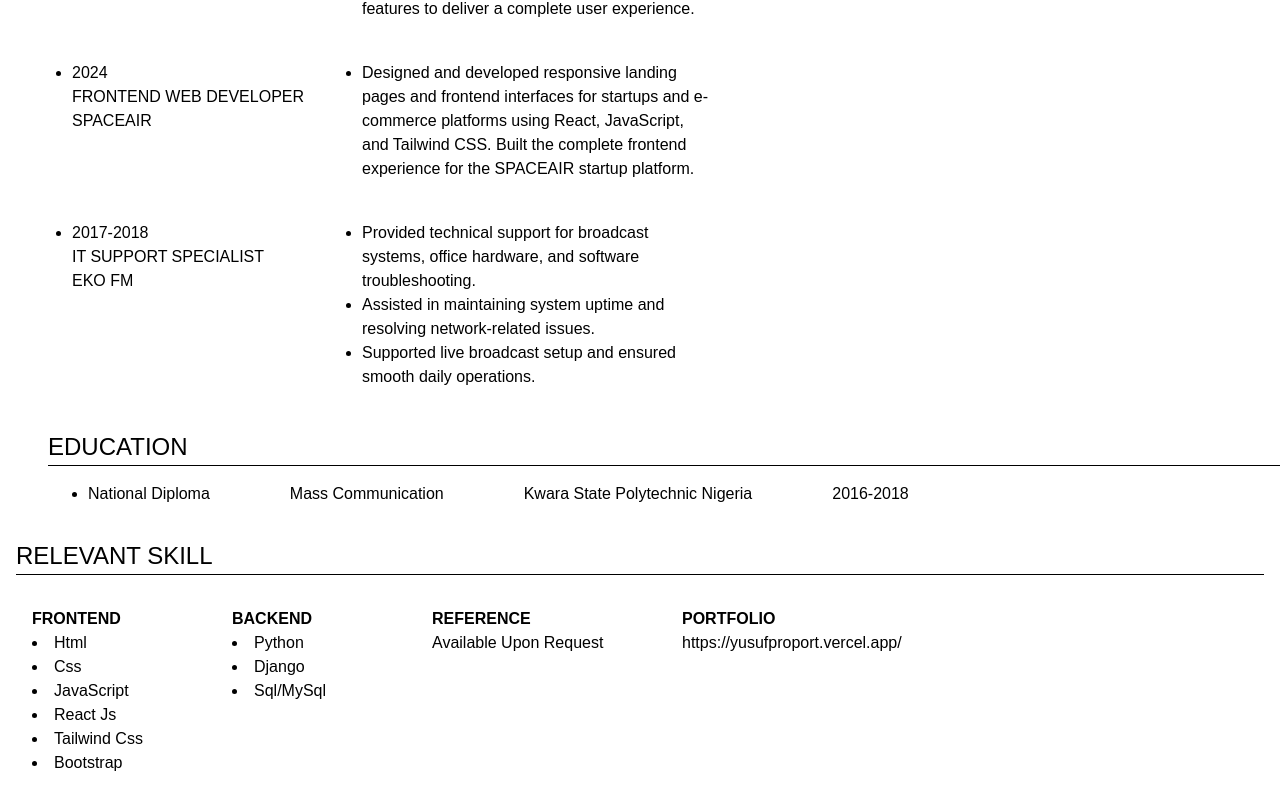
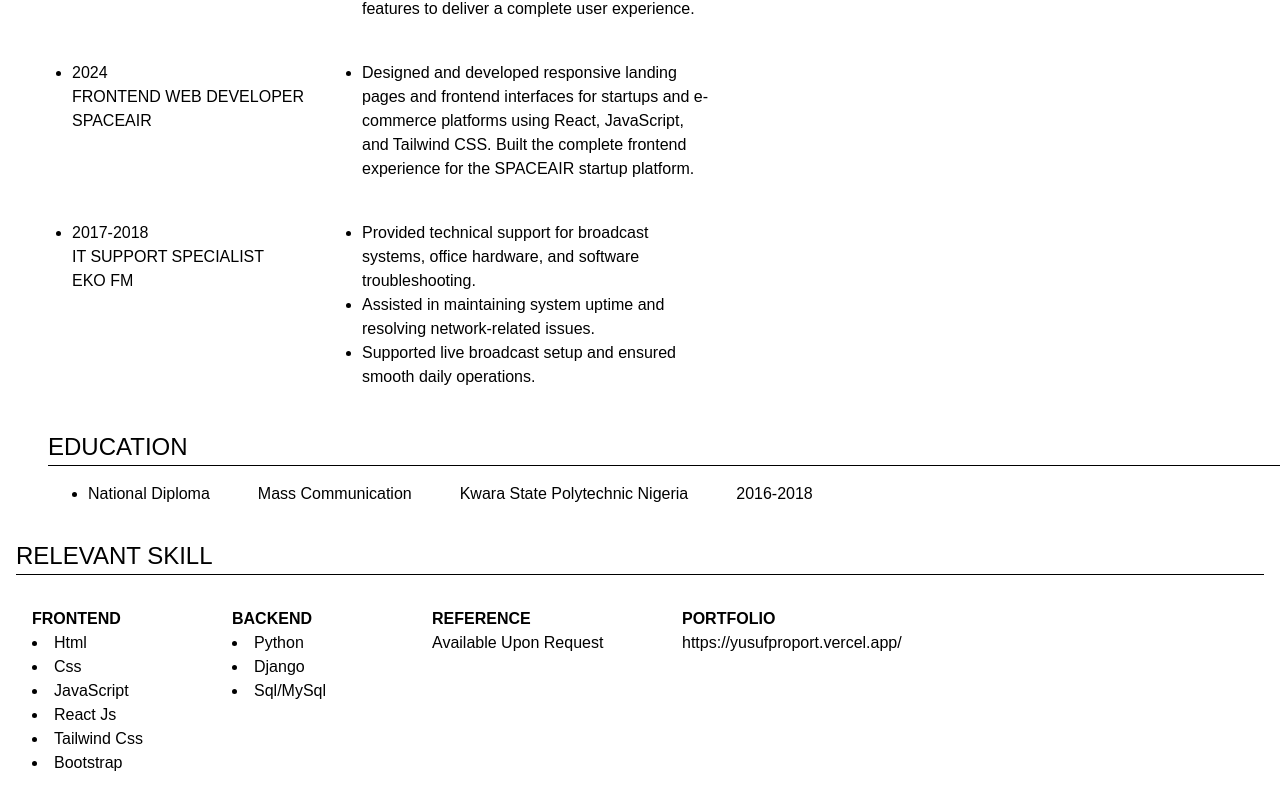
Before and after one commit to Hyfem/ayind-yusuf-resume, a React (Vite) app: page / in a window 1280 px wide. Shown: the part 918-1725 px from the top of the page. Built offline with nearby package versions, Linux system fonts and the light colour scheme; a web font is replaced by a local one.

Commit message:
checking

```diff
--- a/src/assets/component/resume/index.jsx
+++ b/src/assets/component/resume/index.jsx
@@ -138,7 +138,7 @@ function resume (){
 
                 <div className='w-full m-8 text-left'>
                     <h2 className='border-b border-black'>EDUCATION</h2>
-                    <ul className='w full flex mt-4 gap-20'>
+                    <ul className='w full flex mt-4 gap-12'>
                         <li className='list-disc ml-10'><h4>National Diploma</h4></li>
                         <li><h4>Mass Communication</h4></li>
                         <li><p>Kwara State Polytechnic Nigeria</p></li>
```
